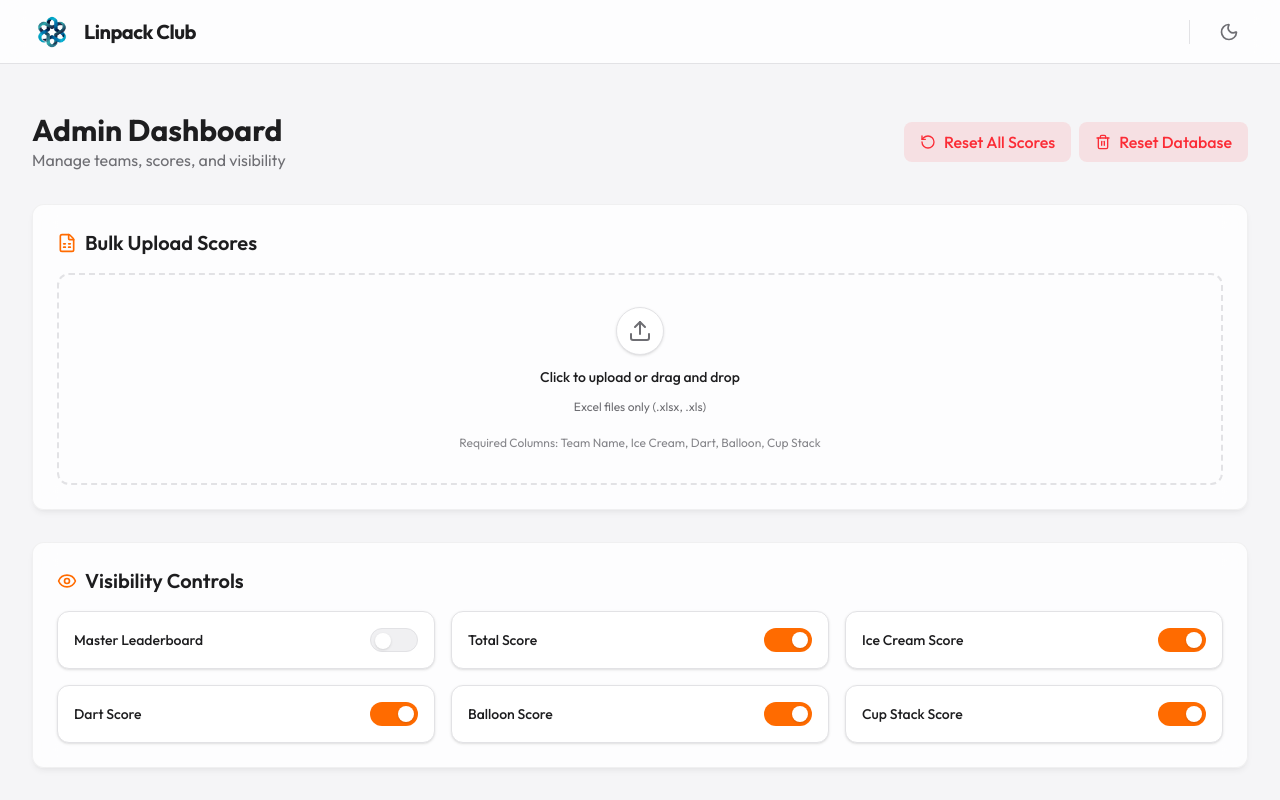
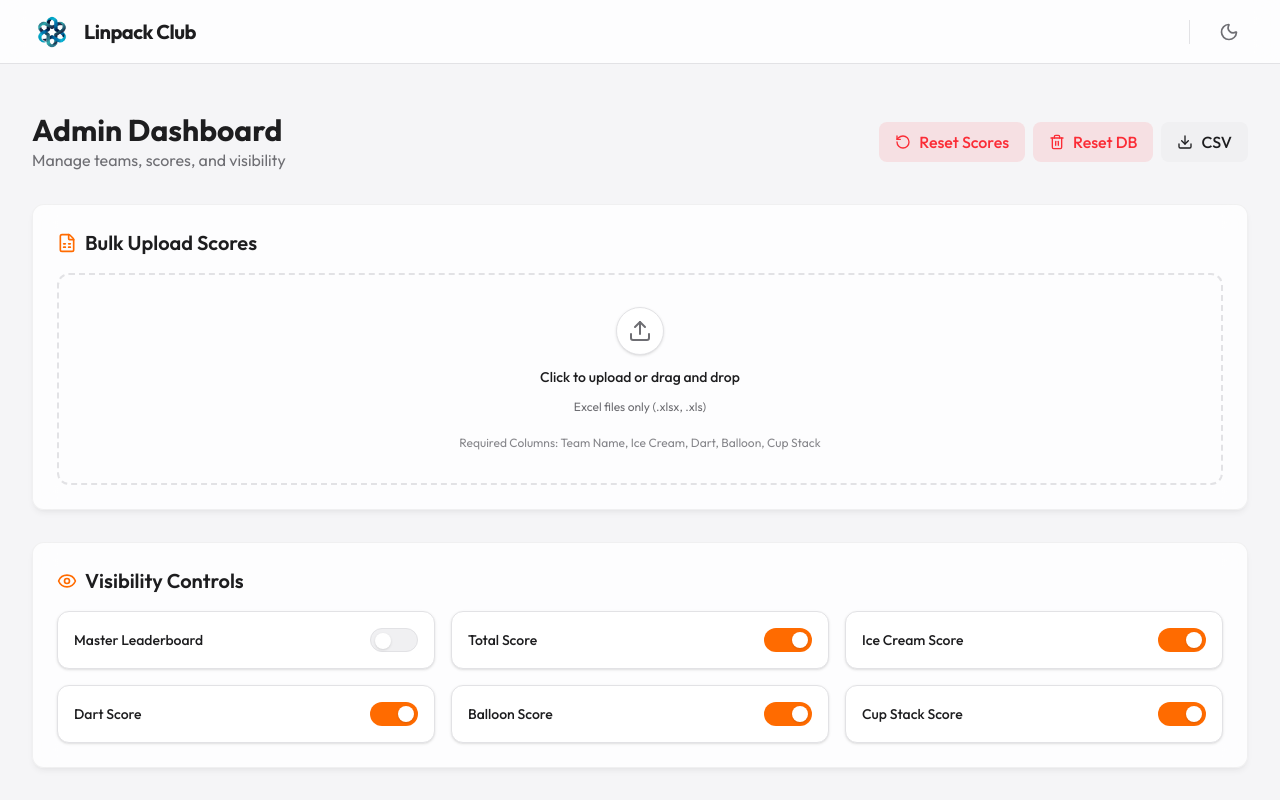
Before and after one commit to LinpackClub/leaderboard, a React (Vite) app: page /admin in a window 1280 px wide. Shown: the top 800 px of the page. Built offline with nearby package versions, Linux system fonts and the light colour scheme; no server answers; the database is empty; sample sign-in values are in the browser's storage.

Commit message:
Added CSV download button

```diff
--- a/src/context/AuthContext.jsx
+++ b/src/context/AuthContext.jsx
@@ -12,7 +12,7 @@ export const AuthProvider = ({ children }) => {
     });
 
     const login = (username, password) => {
-        if (username === 'admin' && password === 'password123') {
+        if (username === 'admin' && password === 'LinPack@2026') {
             setIsAuthenticated(true);
             localStorage.setItem('isAdminAuthenticated', 'true');
             return true;
--- a/src/features/admin/AdminPanel.jsx
+++ b/src/features/admin/AdminPanel.jsx
@@ -1,7 +1,7 @@
 import React, { useState } from 'react';
 import { useLeaderboard } from '../../context/LeaderboardContext';
 import { useAdminLeaderboard } from '../../context/AdminLeaderboardContext';
-import { Plus, Trash2, RotateCcw, Save, Eye, EyeOff, Search } from 'lucide-react';
+import { Plus, Trash2, RotateCcw, Save, Eye, EyeOff, Search, Download, Lock, X } from 'lucide-react';
 import BulkUpload from './BulkUpload';
 import { cn } from '../../utils/cn';
 
@@ -27,9 +27,7 @@ const Toggle = ({ label, checked, onChange }) => (
 
 const AdminPanel = () => {
   const {
-    // teams, // Replaced by localTeams
     addTeam,
-    // updateScore, // Replaced by updateScoreOptimistic
     resetScores,
     visibility,
     toggleVisibility,
@@ -39,8 +37,15 @@ const AdminPanel = () => {
   // Use the new Optimistic Context
   const { localTeams, updateScoreOptimistic, isSyncing } = useAdminLeaderboard();
 
+  // Local State
   const [newTeamName, setNewTeamName] = useState('');
   const [searchQuery, setSearchQuery] = useState('');
+
+  // Security Modal State
+  const [isModalOpen, setIsModalOpen] = useState(false);
+  const [pendingAction, setPendingAction] = useState(null);
+  const [confirmText, setConfirmText] = useState('');
+  const [error, setError] = useState('');
 
   const handleAddTeam = (e) => {
     e.preventDefault();
@@ -54,8 +59,55 @@ const AdminPanel = () => {
     team.name.toLowerCase().includes(searchQuery.toLowerCase())
   );
 
+  const handleDownloadCSV = () => {
+    const headers = ['Rank', 'Team Name', 'Ice Cream', 'Dart', 'Balloon', 'Cup Stack', 'Total Score'];
+    const rows = localTeams.map(team => [
+      team.rank,
+      `"${team.name.replace(/"/g, '""')}"`, // Escape quotes
+      team.iceCreamScore,
+      team.dartScore,
+      team.balloonScore,
+      team.cupStackScore,
+      team.totalScore
+    ]);
+
+    const csvContent = [
+      headers.join(','),
+      ...rows.map(row => row.join(','))
+    ].join('\n');
+
+    const blob = new Blob([csvContent], { type: 'text/csv;charset=utf-8;' });
+    const url = URL.createObjectURL(blob);
+    const link = document.createElement('a');
+    link.href = url;
+    link.setAttribute('download', 'leaderboard.csv');
+    document.body.appendChild(link);
+    link.click();
+    document.body.removeChild(link);
+  };
+
+  // Security Handling
+  const initiateAction = (actionFunc, actionTitle) => {
+    setPendingAction({ func: actionFunc, title: actionTitle });
+    setIsModalOpen(true);
+    setConfirmText('');
+    setError('');
+  };
+
+  const handleConfirmAction = () => {
+    if (confirmText === 'CONFIRM') {
+      if (pendingAction?.func) {
+        pendingAction.func();
+      }
+      setIsModalOpen(false);
+      setPendingAction(null);
+    } else {
+      setError("Please type 'CONFIRM'");
+    }
+  };
+
   return (
-    <div className="space-y-8 pb-20">
+    <div className="space-y-8 pb-20 relative">
 
       {/* Header */}
       <div className="flex flex-col md:flex-row md:items-center justify-between gap-4">
@@ -64,19 +116,29 @@ const AdminPanel = () => {
            <p className="text-text-muted">Manage teams, scores, and visibility</p>
         </div>
 
-        <div className="flex gap-2 items-center">
+        <div className="flex gap-2 items-center flex-wrap">
             {isSyncing && (
                 <span className="text-sm text-text-muted animate-pulse flex items-center gap-2 mr-4">
                      <Save size={16} /> Saving...
                 </span>
             )}
-           <button onClick={resetScores} className="btn bg-red-500/10 text-red-500 hover:bg-red-500/20 border border-red-500/20">
+           <button
+             onClick={() => initiateAction(resetScores, "Reset All Scores")}
+             className="btn bg-red-500/10 text-red-500 hover:bg-red-500/20 border border-red-500/20"
+           >
                <RotateCcw size={16} className="mr-2" />
-               Reset All Scores
+               Reset Scores
            </button>
-           <button onClick={resetData} className="btn bg-red-500/10 text-red-500 hover:bg-red-500/20 border border-red-500/20">
+           <button
+             onClick={() => initiateAction(resetData, "Reset Database")}
+             className="btn bg-red-500/10 text-red-500 hover:bg-red-500/20 border border-red-500/20"
+           >
                <Trash2 size={16} className="mr-2" />
-               Reset Database
+               Reset DB
+           </button>
+           <button onClick={handleDownloadCSV} className="btn bg-bg-card-hover border border-border hover:bg-bg-card-hover/80 text-text-main">
+               <Download size={16} className="mr-2" />
+               CSV
            </button>
         </div>
       </div>
@@ -220,6 +282,64 @@ const AdminPanel = () => {
           )}
       </section>
 
+      {/* Security Confirmation Modal */}
+      {isModalOpen && (
+        <div className="fixed inset-0 bg-black/60 backdrop-blur-sm z-50 flex items-center justify-center p-4 fade-in">
+            <div className="bg-bg-card border border-border rounded-xl p-6 max-w-sm w-full shadow-2xl scale-in">
+                <div className="flex items-center justify-between mb-4">
+                    <h3 className="text-xl font-bold text-text-main flex items-center gap-2">
+                        <Lock className="text-primary" size={20} />
+                        Security Check
+                    </h3>
+                    <button onClick={() => setIsModalOpen(false)} className="text-text-muted hover:text-text-main">
+                        <X size={20} />
+                    </button>
+                </div>
+
+                <p className="text-text-muted mb-4 text-sm">
+                    Are you sure you want to <strong>{pendingAction?.title}</strong>? This action cannot be undone.
+                </p>
+
+                <div className="space-y-4">
+                    <div>
+                        <input
+                            type="text"
+                            name="confirmation_text_field"
+                            autoComplete="off"
+                            value={confirmText}
+                            onChange={(e) => {
+                                setConfirmText(e.target.value);
+                                setError('');
+                            }}
+                            onKeyDown={(e) => {
+                                if (e.key === 'Enter') handleConfirmAction();
+                            }}
+                            placeholder="Type 'CONFIRM' to proceed"
+                            className="w-full bg-bg-card-hover border border-border rounded-lg px-4 py-2 focus:outline-none focus:border-primary text-text-main placeholder:text-text-muted text-center tracking-widest font-mono text-lg uppercase"
+                            autoFocus
+                        />
+                        {error && <p className="text-red-500 text-xs mt-2 text-center">{error}</p>}
+                    </div>
+
+                    <div className="flex gap-3">
+                        <button
+                            onClick={() => setIsModalOpen(false)}
+                            className="flex-1 py-2 rounded-lg text-text-muted hover:bg-bg-card-hover transition-colors text-sm font-medium"
+                        >
+                            Cancel
+                        </button>
+                        <button
+                            onClick={handleConfirmAction}
+                            className="flex-1 py-2 rounded-lg bg-red-500 text-white hover:bg-red-600 transition-colors text-sm font-medium"
+                        >
+                            Confirm
+                        </button>
+                    </div>
+                </div>
+            </div>
+        </div>
+      )}
+
     </div>
   );
 };
```
